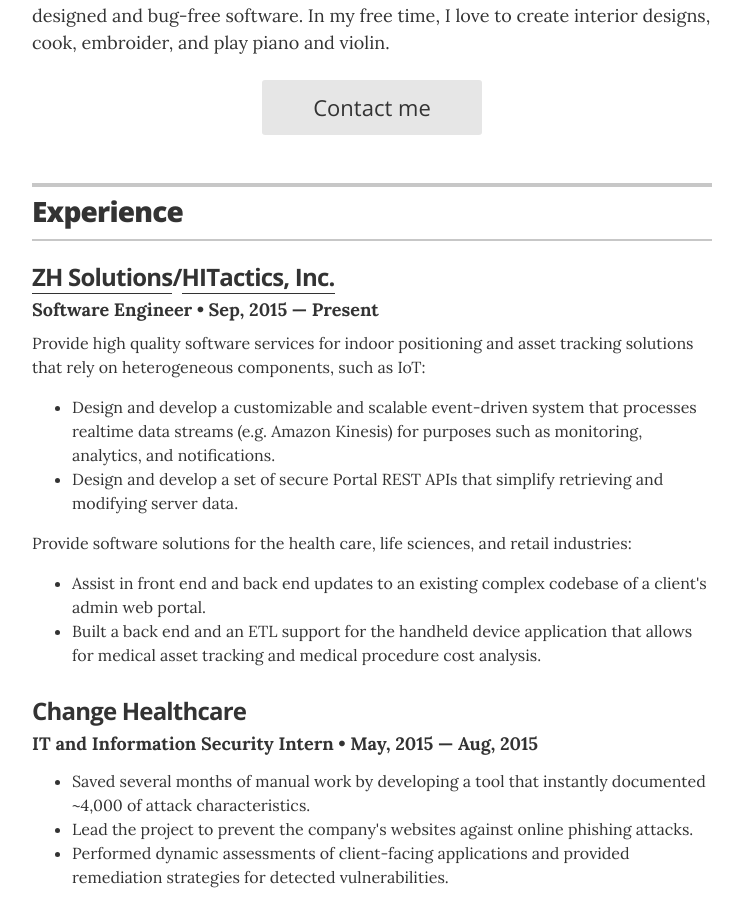
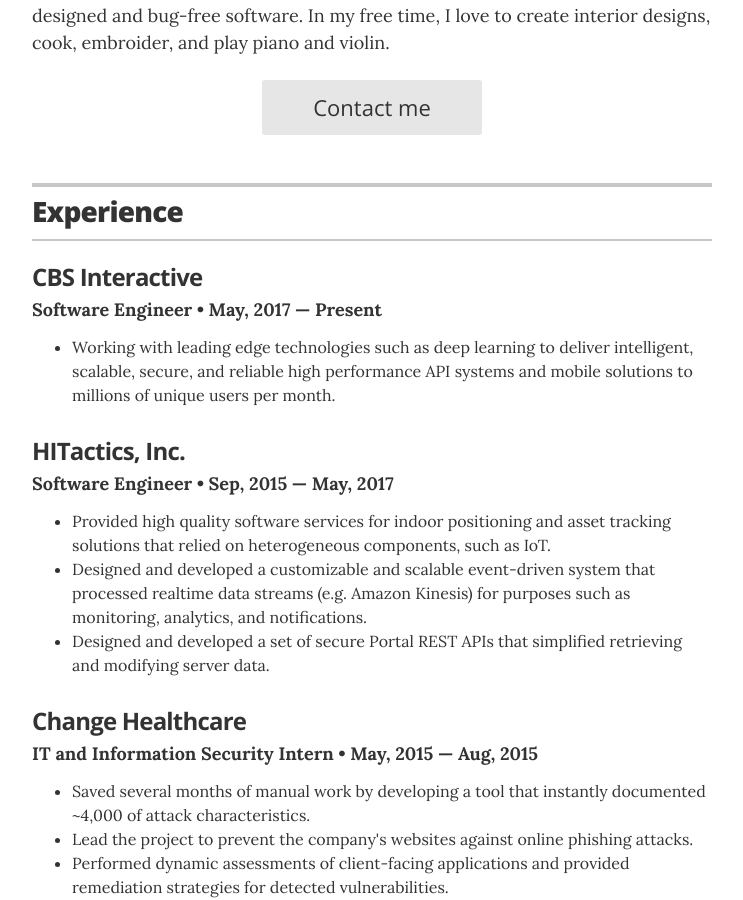
Before and after one commit to Vylegzv/Vylegzv.github.io, a Jekyll site: the page built from index.html, in a window 1280 px wide and 900 px high, scrolled down 375 px. Shown: the whole window, without its empty margins (268-1011 px from the left). Built offline with Jekyll 4.4.1, drawn with Linux system fonts in a browser that asks for light colours.

Commit message:
added new position with cbs interactive

```diff
--- a/_layouts/resume.html
+++ b/_layouts/resume.html
@@ -61,25 +61,28 @@
         </header>
 
         <div class="resume-item" itemscope itemprop="worksFor" itemtype="http://schema.org/Organization">
-          <h3 class="resume-item-title" itemprop="name"><a href="http://www.zhs.io/">ZH Solutions</a>/<a href="http://www.hitactics.com/">HITactics, Inc.</a></h3>
-          <h4 class="resume-item-details" itemprop="description">Software Engineer &bull; Sep, 2015 &mdash; Present</h4>
-          <p class="resume-item-copy">Provide high quality software services for indoor
-          positioning and asset tracking solutions that rely on heterogeneous components,
-          such as IoT:</p>
+          <h3 class="resume-item-title" itemprop="name">CBS Interactive</h3>
+          <h4 class="resume-item-details" itemprop="description">Software Engineer &bull; May, 2017 &mdash; Present</h4>
           <ul class="resume-item-list">
-            <li>Design and develop a customizable and scalable event-driven system that
-            processes realtime data streams (e.g. Amazon Kinesis) for purposes such
+            <li>Working with leading edge technologies such as deep learning to deliver intelligent,
+            scalable, secure, and reliable high performance API systems and mobile solutions to
+            millions of unique users per month.</li>
+          </ul>
+
+        </div>
+
+        <div class="resume-item" itemscope itemprop="worksFor" itemtype="http://schema.org/Organization">
+          <h3 class="resume-item-title" itemprop="name">HITactics, Inc.</h3>
+          <h4 class="resume-item-details" itemprop="description">Software Engineer &bull; Sep, 2015 &mdash; May, 2017</h4>
+          <ul class="resume-item-list">
+            <li>Provided high quality software services for indoor
+            positioning and asset tracking solutions that relied on heterogeneous components,
+            such as IoT.</li>
+            <li>Designed and developed a customizable and scalable event-driven system that
+            processed realtime data streams (e.g. Amazon Kinesis) for purposes such
             as monitoring, analytics, and notifications.</li>
-            <li>Design and develop a set of secure Portal REST APIs that simplify
+            <li>Designed and developed a set of secure Portal REST APIs that simplified
             retrieving and modifying server data.</li>
-          </ul>
-          <p class="resume-item-copy">Provide software solutions for the health care,
-          life sciences, and retail industries:</p>
-          <ul class="resume-item-list">
-            <li>Assist in front end and back end updates to an existing complex codebase
-            of a client's admin web portal.</li>
-            <li>Built a back end and an ETL support for the handheld device application
-            that allows for medical asset tracking and medical procedure cost analysis.</li>
           </ul>
 
         </div>
```
Also changed, not shown: 1 other file.
